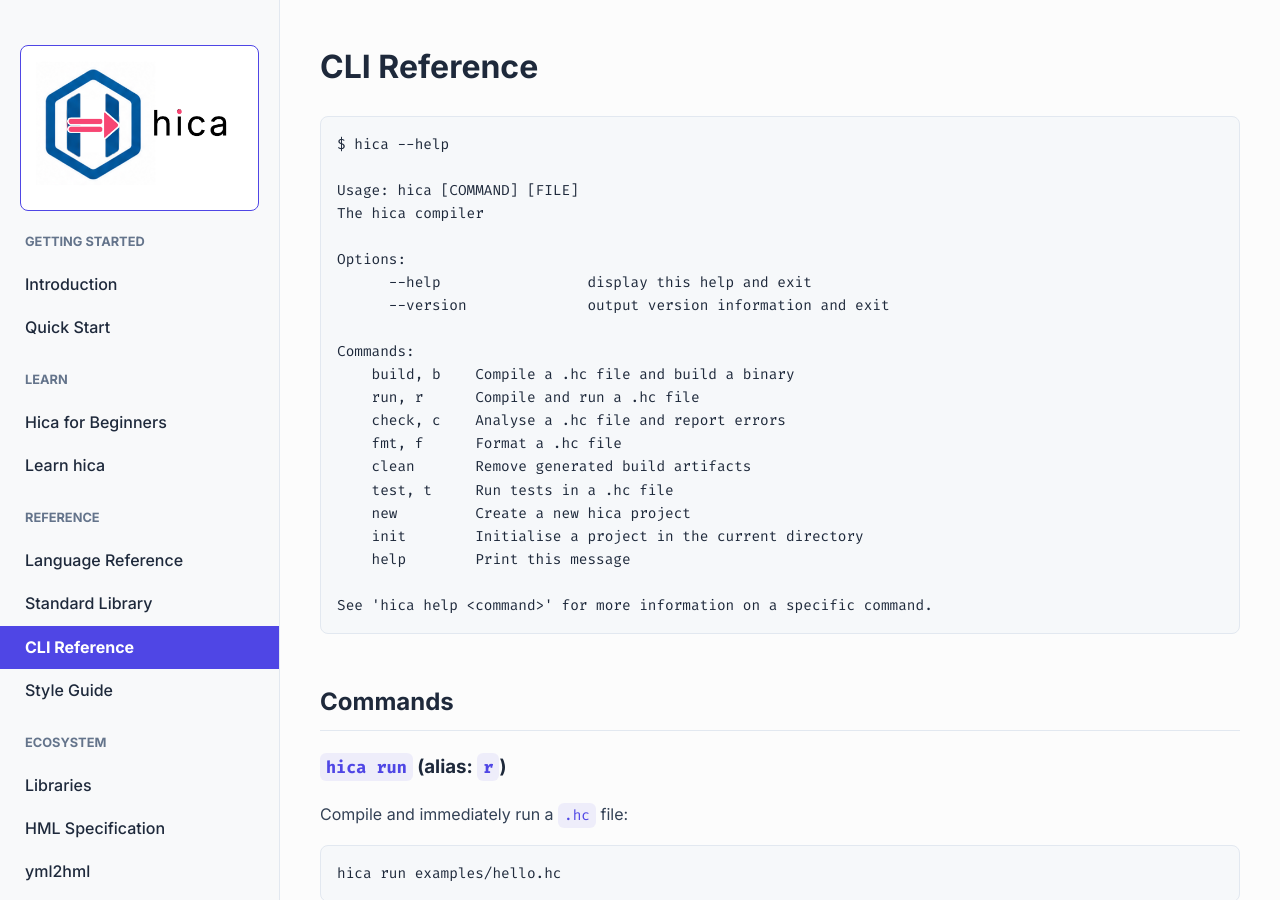
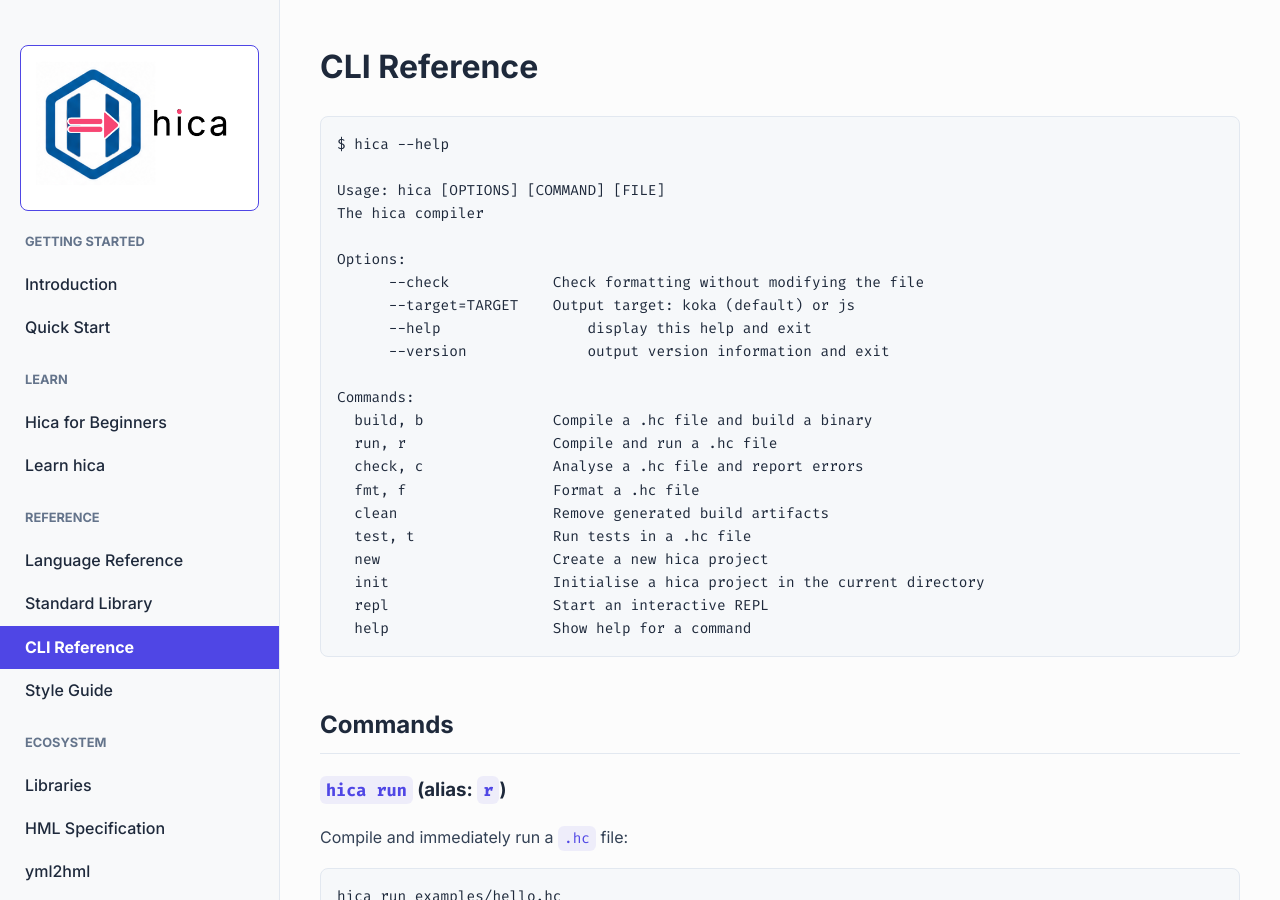
Before and after one commit to cladam/hica, a Jekyll site: the page built from docs/cli.md, in a window 1280 px wide and 900 px high. Built offline with Jekyll 4.4.1, drawn with Linux system fonts in a browser that asks for light colours; some of the changed text lies outside the part shown.

Commit message:
feat: improve repl
Intent Log:
- working on the REPL or hica..

````diff
--- a/docs/cli.md
+++ b/docs/cli.md
@@ -8,25 +8,26 @@ title: CLI Reference - hica
 ```
 $ hica --help
 
-Usage: hica [COMMAND] [FILE]
+Usage: hica [OPTIONS] [COMMAND] [FILE]
 The hica compiler
 
 Options:
+      --check            Check formatting without modifying the file
+      --target=TARGET    Output target: koka (default) or js
       --help                 display this help and exit
       --version              output version information and exit
 
 Commands:
-    build, b    Compile a .hc file and build a binary
-    run, r      Compile and run a .hc file
-    check, c    Analyse a .hc file and report errors
-    fmt, f      Format a .hc file
-    clean       Remove generated build artifacts
-    test, t     Run tests in a .hc file
-    new         Create a new hica project
-    init        Initialise a project in the current directory
-    help        Print this message
-
-See 'hica help <command>' for more information on a specific command.
+  build, b               Compile a .hc file and build a binary
+  run, r                 Compile and run a .hc file
+  check, c               Analyse a .hc file and report errors
+  fmt, f                 Format a .hc file
+  clean                  Remove generated build artifacts
+  test, t                Run tests in a .hc file
+  new                    Create a new hica project
+  init                   Initialise a hica project in the current directory
+  repl                   Start an interactive REPL
+  help                   Show help for a command
 ```
 
 ## Commands
@@ -149,18 +150,3 @@ Initialise a hica project in the current directory:
 mkdir my-project && cd my-project
 hica init
 ```
-
-## Building from Source
-
-Requires [Koka](https://koka-lang.github.io/koka/doc/book.html#install) ≥ 3.2.
-
-```sh
-# Clone and build
-git clone https://github.com/cladam/hica.git
-cd hica
-koka -O2 -ilib/klap -isrc src/main.kk -o hica
-chmod +x hica
-
-# Verify installation
-./hica --version
-```
````
Also changed, not shown: 2 other files.
